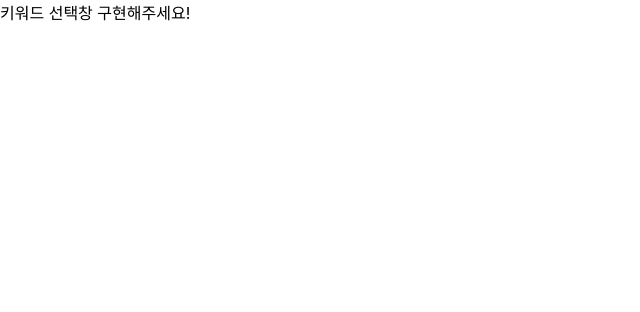
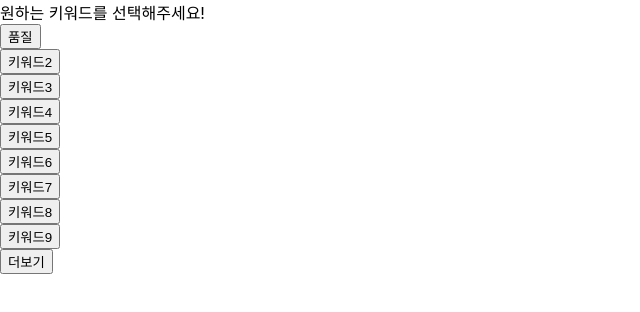
Before and after one commit to bebusl/PSA, a React (Create React App) app in the folder client/: page / in a window 1280 px wide. Both pictures are taken after typing "Sample" into the empty fields and a click on the button "검색". Shown: the top 312 px of the page, without its empty margins (0-640 px from the left). Built offline with nearby package versions, Linux system fonts and the light colour scheme.

Commit message:
[추가]선택 컴포넌트 추가

```diff
--- a/client/src/components/layout/SelectBox.js
+++ b/client/src/components/layout/SelectBox.js
@@ -1,5 +1,44 @@
-function SelectBox() {
-  return <div>키워드 선택창 구현해주세요!</div>;
+import { Fragment,useEffect } from 'react';
+import useInput from "../shared/hook/useInput";
+
+function KeywordBtn({ word, handleClick }){
+  const Likeword = [];
+  // function BtnClick(e){
+  //   e.preventDefault();
+  //   // console.log({word})
+  //   // console.log({values})
+  //   Keyword(e, word)
+  //   const likeword = Likeword.concat({word})
+  //   // console.log({likeword})
+  // }
+  return (
+      <div>
+          <button onClick={handleClick}>{word}</button>
+      </div>
+  );
+}
+
+function SelectBox({ keywords }) {
+
+  const [values, onChange,onFileChange,KeywordButton] = useInput({ likeword: [] });
+
+  useEffect(()=>{
+    console.log("useEffect : ",values)
+  })
+
+  const handleClick = (e,Keyword)=>{
+    KeywordButton(Keyword)
+
+  }
+  return (
+    <Fragment>
+        <div>원하는 키워드를 선택해주세요!</div>
+        {keywords.map((Keyword, index) => (
+                <KeywordBtn word={Keyword} key={index} handleClick={(e)=>handleClick(e,Keyword)} />
+        ))}
+        <button>더보기</button>
+    </Fragment>
+)
 }
 
 export default SelectBox;
--- a/client/src/components/routes/KeywordSelect.js
+++ b/client/src/components/routes/KeywordSelect.js
@@ -1,7 +1,11 @@
 import SelectBox from "../layout/SelectBox";
+import {useLocation} from "react-router";
+import useInput from "../shared/hook/useInput";
 
 function KeywordSelect() {
-  return <SelectBox />;
+  const location = useLocation();
+  const keywords = location.state.keywords;
+  return <SelectBox keywords={keywords} />;
 }
 
 export default KeywordSelect;
--- a/client/src/components/shared/hook/useInput.js
+++ b/client/src/components/shared/hook/useInput.js
@@ -12,8 +12,14 @@ function useInput(initialValues) {
     setValues((values) => ({ ...values, ["file"]: e.target.file[0] }));
   }, []);
 
+  const KeywordButton =useCallback((keyword) =>{
+    // console.log(keyword)
+    setValues((values) => ({ ...values, likeword: [...values.likeword, keyword] }) )
+    // console.log(temp)
+    // console.log(values)
+  }, []);
   const reset = useCallback(() => setValues(initialValues), [initialValues]);
-  return [values, onChange, onFileChange, reset];
+  return [values, onChange, onFileChange, KeywordButton, reset];
 }
 
 export default useInput;
```
